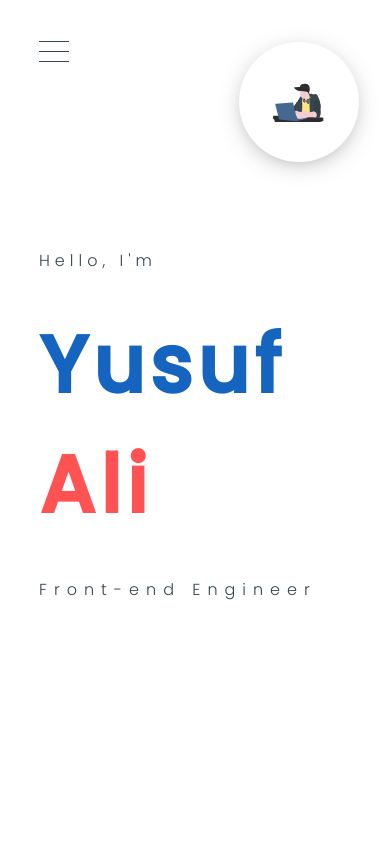
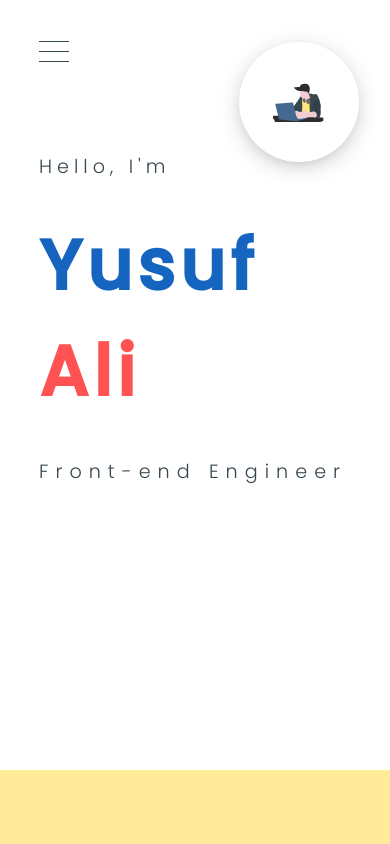
Before and after one commit to iamyusufali/my-portfolio, a React (Create React App) app: page / in a window 390 px wide. Shown: the top 844 px of the page. Built offline with nearby package versions, Linux system fonts and the light colour scheme.

Commit message:
move style to seperate file

```diff
--- a/src/components/header/header.styles.scss
+++ b/src/components/header/header.styles.scss
@@ -1,8 +1,5 @@
-// My Colors
-// Blue-Shade: #1565C0,
-// Grey-Shade: #37474F,
-// Pink-Shade: #FF5252,
-// Yellow-Shade: #FFE57F
+@import '../../_sass-variables/_fonts';
+@import '../../_sass-variables/_colors';
 
 header {
   width: 100%;
@@ -13,7 +10,7 @@ header {
     display: flex;
     background-color: #fff;
     margin: auto;
-    margin-top: 120px;
+    margin-top: calc(var(--m-scale) * 1em);
   }
 }
 
@@ -24,28 +21,29 @@ header {
   flex: 2;
 
   h3 {
-    font-size: 2em;
+    font-size: var(--font-m);
     font-weight: 300;
     letter-spacing: 5px;
-    color: #37474f;
+    color: $greyshade;
   }
 
   h1 {
-    font-size: 7em;
-    color: #1565c0;
+    font-size: var(--font-l);
+    color: $blueshade;
     margin: 2rem 0;
     letter-spacing: 5px;
   }
 
   span {
-    color: #ff5252;
+    display: block;
+    color: $pinkshade;
   }
 
   h4 {
-    font-size: 2.5em;
+    font-size: var(--font-m);
     font-weight: 300;
     letter-spacing: 7px;
-    color: #37474f;
+    color: $greyshade;
   }
 }
 
@@ -67,21 +65,10 @@ header {
   }
 }
 
-@media screen and (max-width: 1560px) {
+@media screen and (min-width: 1560px) {
   .text-container {
-    h3 {
-      font-size: 2em;
-    }
-
-    h1 {
-      font-size: 7em;
-    }
-
     span {
-      display: block;
-    }
-    h4 {
-      font-size: 2em;
+      display: inline;
     }
   }
 }
@@ -112,20 +99,6 @@ header {
     align-items: flex-start;
   }
 
-  .text-container {
-    h3 {
-      font-size: 1.6em;
-    }
-
-    h1 {
-      font-size: 6em;
-    }
-
-    h4 {
-      font-size: 1.6em;
-    }
-  }
-
   .image-container {
     width: 200px;
     height: 200px;
@@ -139,20 +112,6 @@ header {
     .text-container {
       justify-content: flex-start;
       padding-top: 2rem;
-    }
-  }
-
-  .text-container {
-    h3 {
-      font-size: 1.4em;
-    }
-
-    h1 {
-      font-size: 5.6em;
-    }
-
-    h4 {
-      font-size: 1.4em;
     }
   }
 
@@ -172,19 +131,3 @@ header {
     }
   }
 }
-
-@media screen and (max-width: 480px) {
-  .text-container {
-    h3 {
-      font-size: 1em;
-    }
-
-    h1 {
-      font-size: 5em;
-    }
-
-    h4 {
-      font-size: 1em;
-    }
-  }
-}
```
